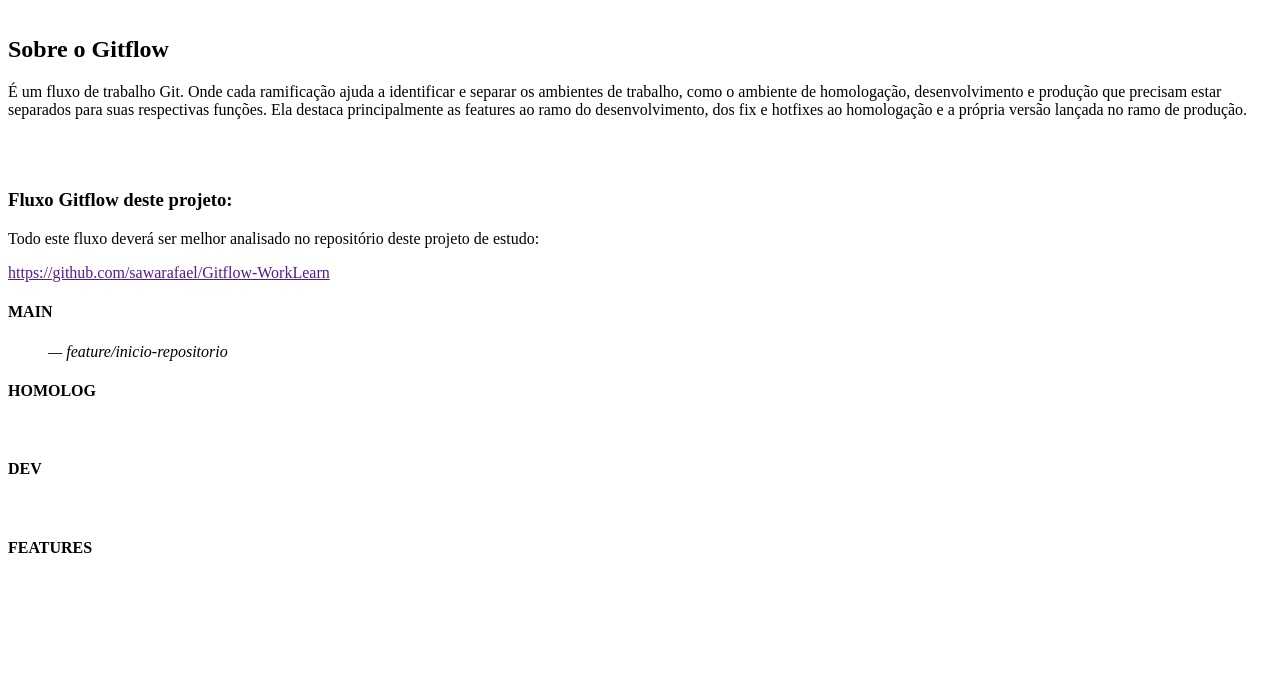
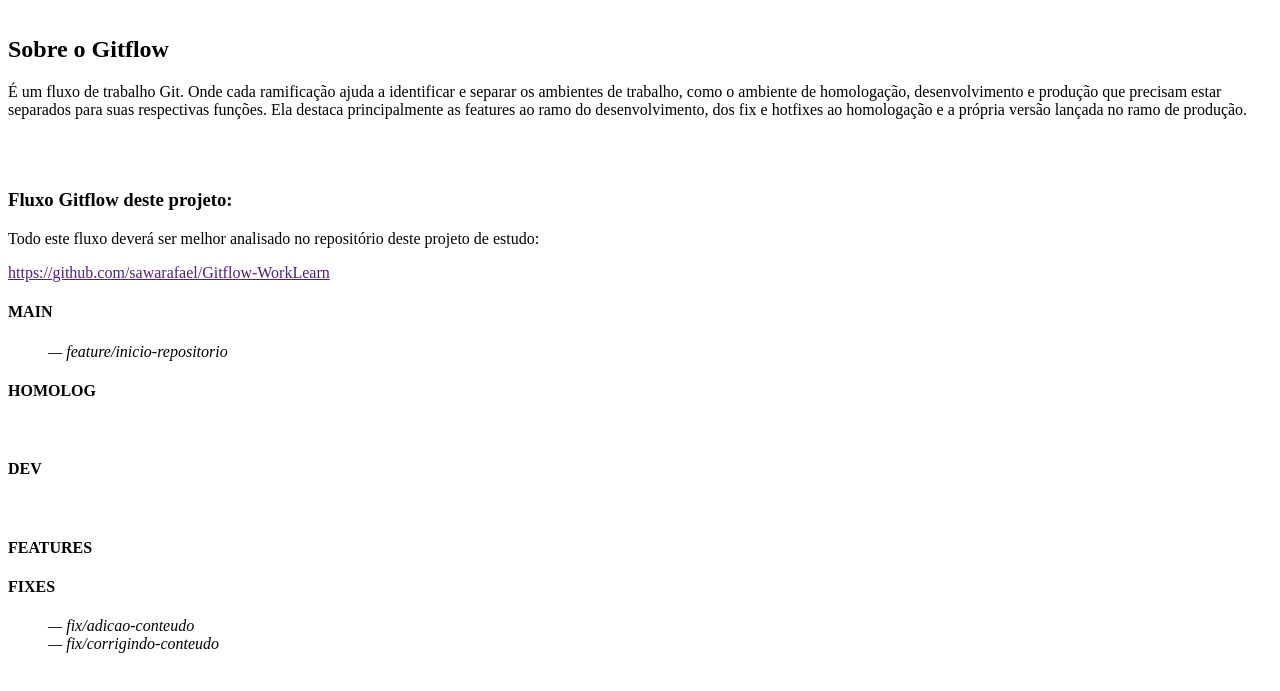
Before and after one commit to sawarafael/Gitflow-WorkLearn, a plain HTML site: page index.html in a window 1280 px wide. Shown: the part 113-804 px from the top of the page. Drawn offline with Linux system fonts and the light colour scheme.

Commit message:
fix/corrigindo-conteudo

```diff
--- a/index.html
+++ b/index.html
@@ -45,6 +45,9 @@
           <dt><h4>DEV</h4></dt>
           <dd><br /></dd>
           <dt><h4>FEATURES</h4></dt>
+          <dt><h4>FIXES</h4></dt>
+          <dd><i>— fix/adicao-conteudo</i></dd>
+          <dd><i>— fix/corrigindo-conteudo</i></dd>
         </dl>
       </div>
     </section>
```
